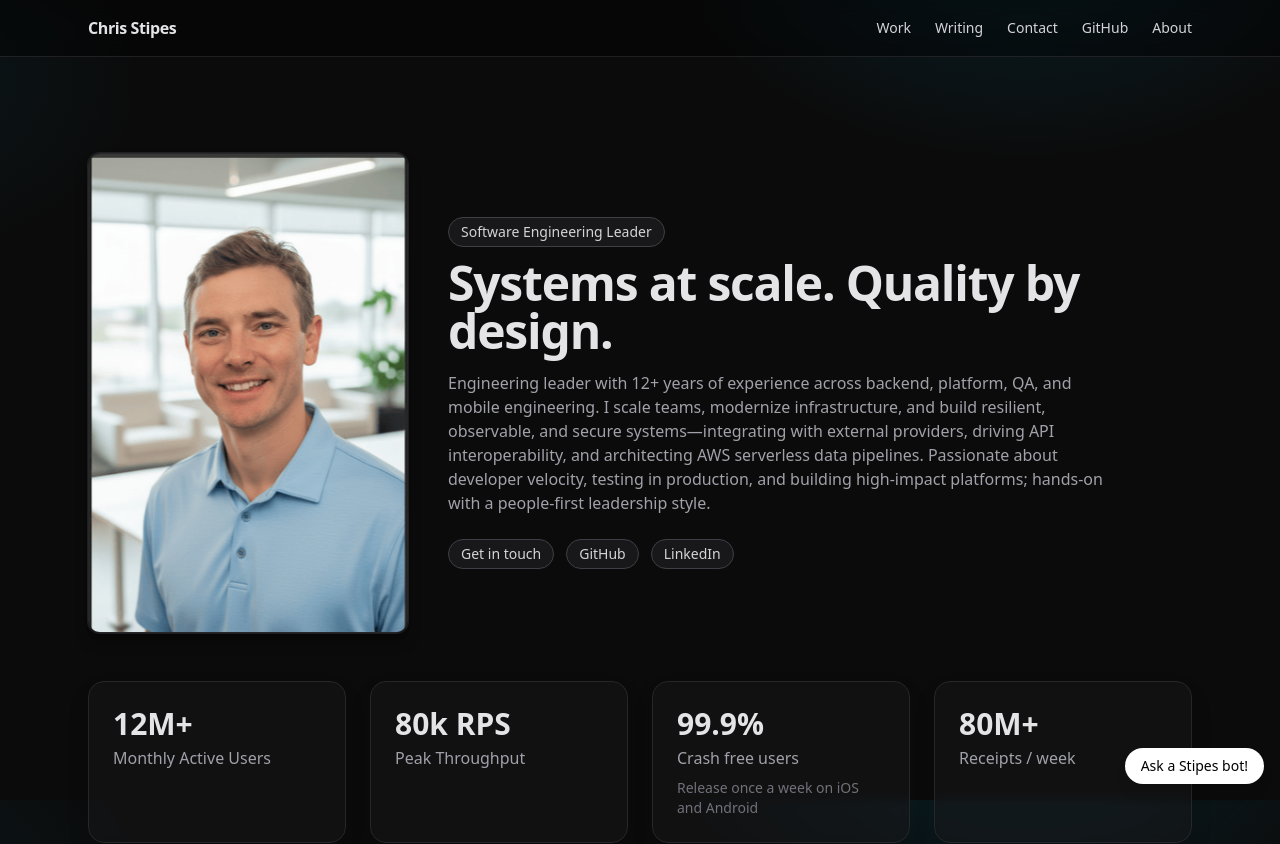
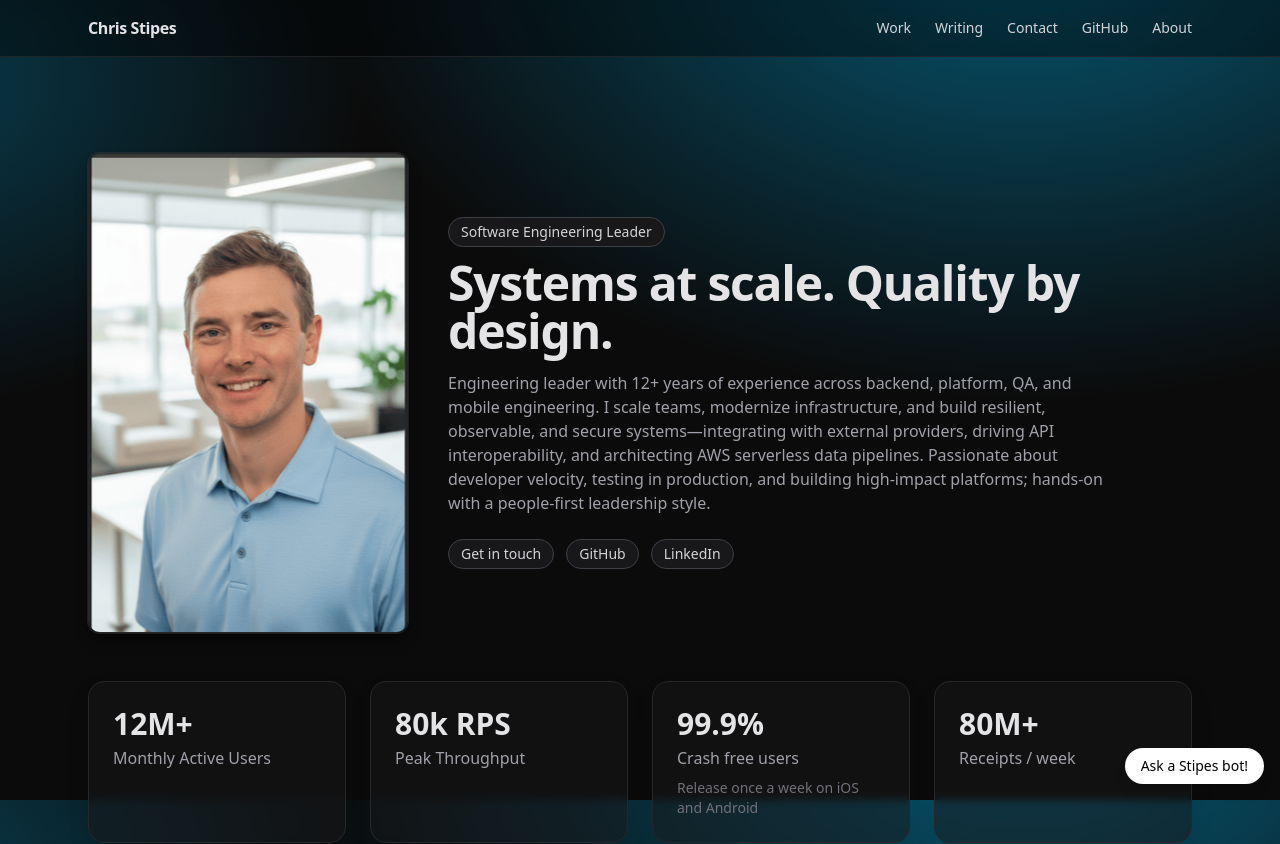
Before and after one commit to cstipes-devs/stipes-nextjs-tailwind, a Next.js app: page / in a window 1280 px wide. Shown: the top 844 px of the page. Built offline with nearby package versions, Linux system fonts and the light colour scheme.

Commit message:
color updates

```diff
--- a/app/globals.css
+++ b/app/globals.css
@@ -7,8 +7,8 @@ html, body { height: 100%; }
 body {
   @apply bg-black text-zinc-200;
   background:
-    radial-gradient(1200px 800px at 80% -10%, rgba(0, 168, 224, 0.15), transparent 30%),
-    radial-gradient(900px 600px at -10% 10%, rgba(0, 168, 224, 0.08), transparent 30%),
+    radial-gradient(1200px 800px at 80% -10%, rgba(0, 168, 224, 0.5), transparent 60%),
+    radial-gradient(900px 600px at -10% 10%, rgba(0, 168, 224, 0.32), transparent 55%),
     #0b0b0b;
 }
 
```
